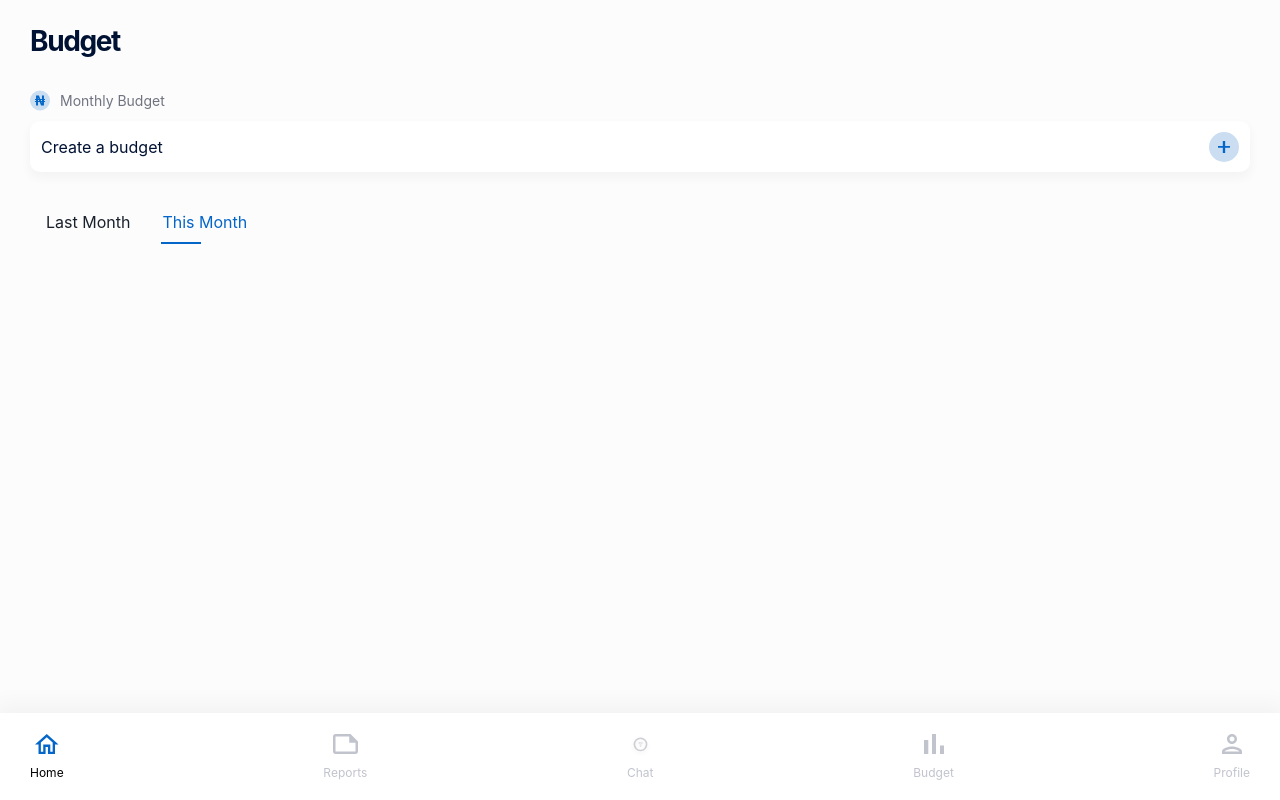
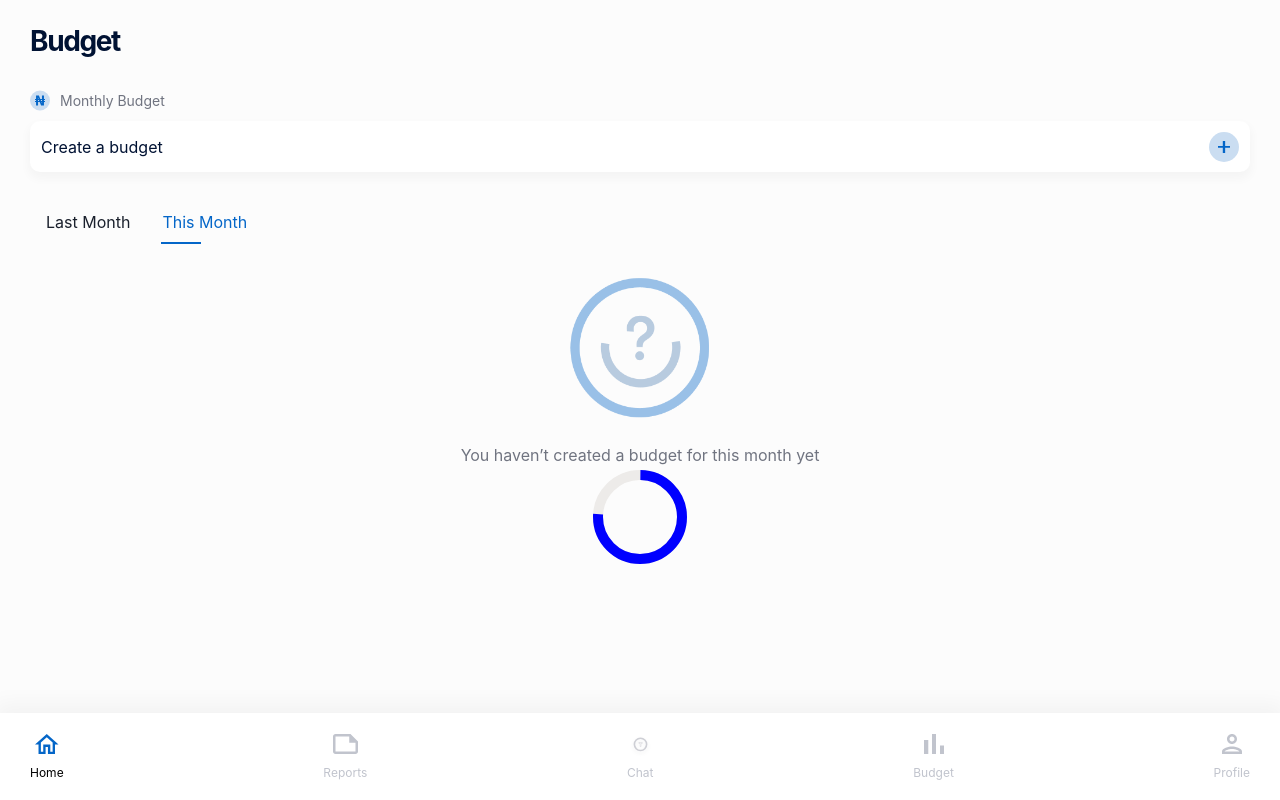
Before and after one commit to Alausa-AbdulAzeez/budgetapp, a React (Vite) app: page / in a window 1280 px wide. Both pictures are taken after a click on the tab "This Month". Built offline with nearby package versions, Linux system fonts and the light colour scheme.

Commit message:
home push

```diff
--- /dev/null
+++ b/src/components/CircleWithPercent.jsx
@@ -0,0 +1,28 @@
+import React from 'react'
+import { CircularProgress, Box, Text } from '@chakra-ui/react'
+
+const CircleWithPercent = ({ percent }) => {
+  return (
+    <Box position='relative' w='100px' h='100px'>
+      <CircularProgress
+        value={percent}
+        color='teal'
+        thickness='10px'
+        size='100%'
+      />
+      <Text
+        position='absolute'
+        top='50%'
+        left='50%'
+        transform='translate(-50%, -50%)'
+        fontSize='xl'
+        fontWeight='bold'
+        color='teal'
+      >
+        {`${percent}%`}
+      </Text>
+    </Box>
+  )
+}
+
+export default CircleWithPercent
--- /dev/null
+++ b/src/components/CirleWithIconAndProgress.jsx
@@ -0,0 +1,27 @@
+import React from 'react'
+import { CircularProgress, Box, Center, Text } from '@chakra-ui/react'
+
+const CircleWithIconAndProgress = ({ percent, icon }) => {
+  return (
+    <Box position='relative' w='100px' h='100px'>
+      <CircularProgress
+        value={percent}
+        color='blue'
+        thickness='10px'
+        size='100%'
+      />
+      <Center
+        position='absolute'
+        top='50%'
+        left='50%'
+        transform='translate(-50%, -50%)'
+      >
+        <Text fontSize='2xl' color='blue'>
+          {icon}
+        </Text>
+      </Center>
+    </Box>
+  )
+}
+
+export default CircleWithIconAndProgress
--- a/src/components/MonthlyBudget.jsx
+++ b/src/components/MonthlyBudget.jsx
@@ -6,8 +6,11 @@ import {
   TabPanels,
   TabPanel,
   Tabs,
+  Text,
 } from '@chakra-ui/react'
-import { NoBudgetCreated, NothingCreated } from '../assets/icons'
+import { NoBudgetCreated } from '../assets/icons'
+import CircleWithPercent from './CircleWithPercent'
+import CircleWithIconAndProgress from './CirleWithIconAndProgress'
 
 const MonthlyBudget = () => {
   const tabStyles = {
@@ -47,6 +50,26 @@ const MonthlyBudget = () => {
               w={'150px'}
               height={'150px'}
             />
+            <Text w={'60%'} textAlign={'center'} mt={'21px'} color={'#707480'}>
+              No budget created for last month.
+            </Text>
+          </TabPanel>
+          <TabPanel
+            display={'flex'}
+            alignItems={'center'}
+            flexDirection={'column'}
+            padding={'0px'}
+          >
+            <Image
+              src={NoBudgetCreated}
+              alt='Empty'
+              w={'150px'}
+              height={'150px'}
+            />
+            <Text w={'60%'} textAlign={'center'} mt={'21px'} color={'#707480'}>
+              You haven’t created a budget for this month yet
+            </Text>
+            <CircleWithIconAndProgress percent={76} />
           </TabPanel>
         </TabPanels>
       </Tabs>
```
